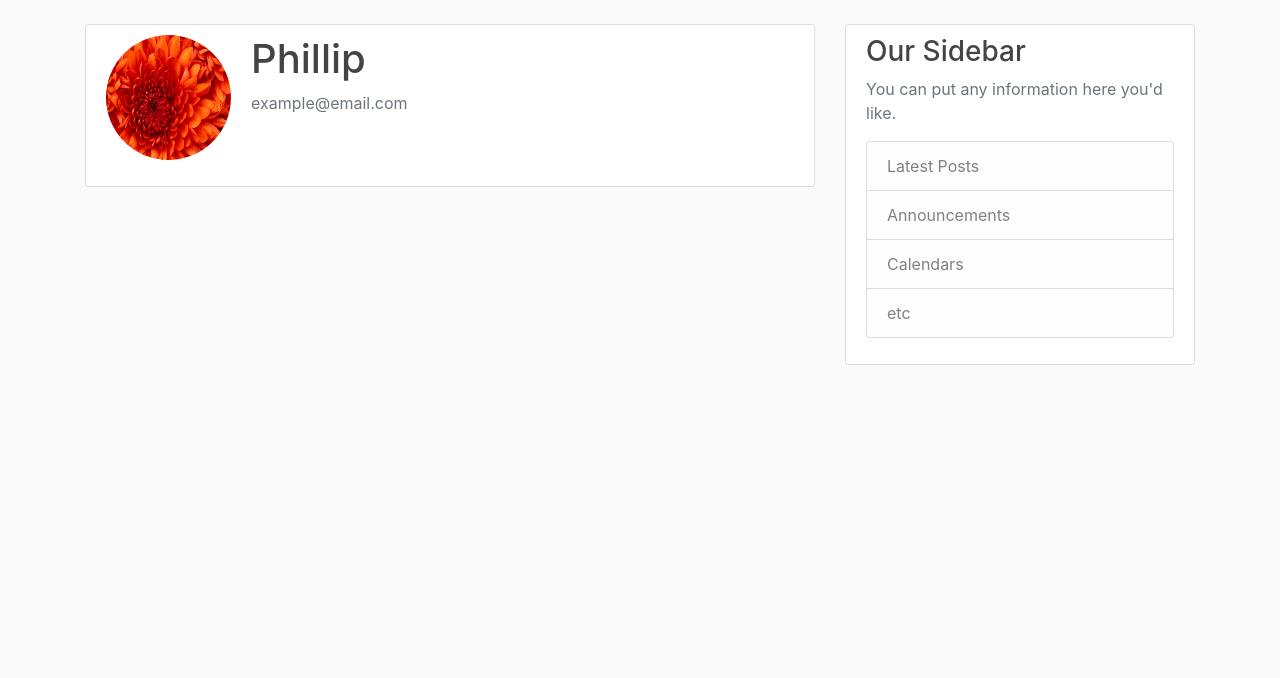
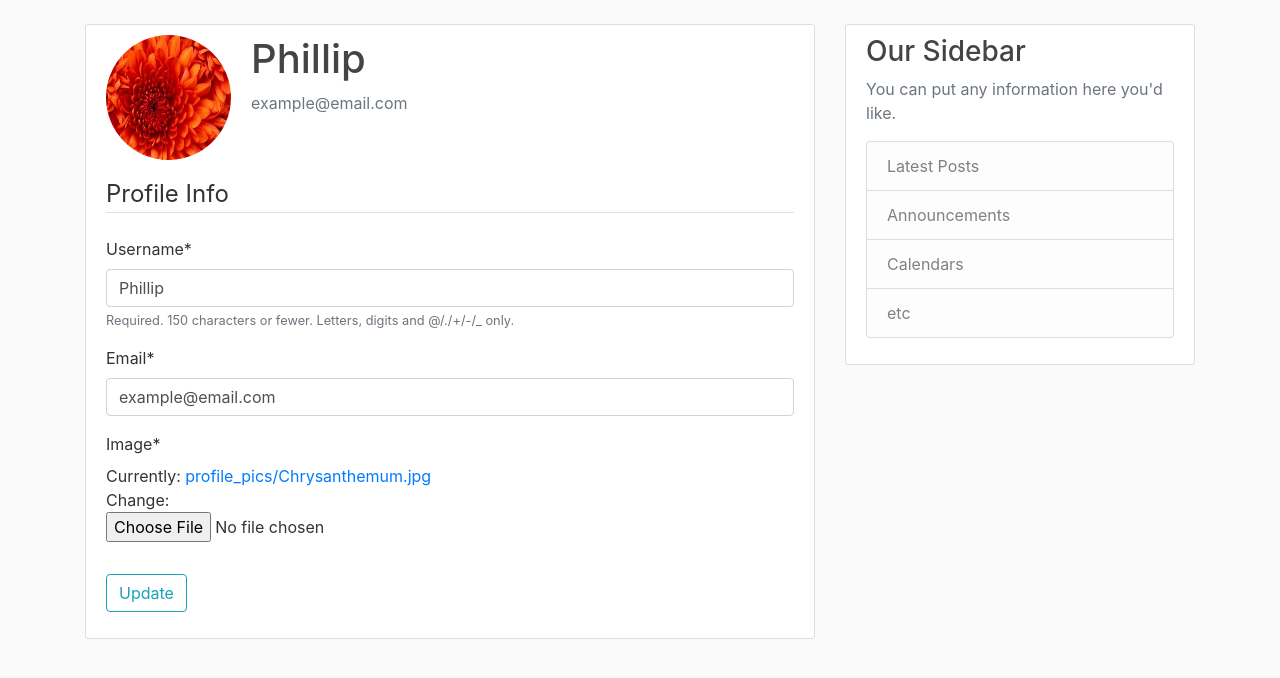
Before and after one commit to PhillipTodorov/djangoForumSite, a Django app: page /profile/ in a window 1280 px wide. Shown: the part 56-734 px from the top of the page. Run offline with Django 3.2, Linux system fonts and the light colour scheme; a user stored in the database is signed in; data comes from the database, SQL or seed files in the repository; both versions use the stored data as it was after the commit; some libraries are stand-ins or nearby versions.

Commit message:
made blog titles clickable and resized profile pictures

```diff
--- a/django_project/blog/templates/blog/home.html
+++ b/django_project/blog/templates/blog/home.html
@@ -2,12 +2,13 @@
 {% block content %}
 	{% for post in posts %}
 		<article class="media content-section">
+		  <img class="rounded-circle article-img" src="{{ post.author.profile.image.url }}">
 		  <div class="media-body">
 		    <div class="article-metadata">
 		      <a class="mr-2" href="#">{{ post.author }}</a>
 		      <small class="text-muted">{{ post.date_posted|date:"F d, Y" }}</small>
 		    </div>
-		    <h2><a class="article-title" href="#">{{ post.title }}</a></h2>
+		    <h2><a class="article-title" href="{% url 'post-detail' post.id %}">{{ post.title }}</a></h2>
 		    <p class="article-content">{{ post.content }}</p>
 		  </div>
 		</article>
--- a/django_project/blog/urls.py
+++ b/django_project/blog/urls.py
@@ -1,9 +1,11 @@
 from django.contrib import admin
+from .views import PostListView, PostDetailView
 from django.urls import path
 
 from . import views
 
 urlpatterns = [
-    path('', views.home, name='blog-home'),
+    path('', PostListView.as_view(), name='blog-home'),
+    path('post/<int:pk>/', PostDetailView.as_view(), name='post-detail'),
     path('about/', views.about, name='blog-about'),
 ]
--- a/django_project/django_project/settings.py
+++ b/django_project/django_project/settings.py
@@ -125,7 +125,6 @@ STATIC_URL = '/static/'
 MEDIA_ROOT = os.path.join(BASE_DIR, 'media')
 MEDIA_URL = '/media/'
 
-
 CRISPY_TEMPLATE_PACK = 'bootstrap4'
 
 LOGIN_REDIRECT_URL = 'blog-home'
--- a/django_project/django_project/urls.py
+++ b/django_project/django_project/urls.py
@@ -20,7 +20,6 @@ from django.conf.urls.static import static
 from django.urls import path, include
 from users import views as user_views
 
-
 urlpatterns = [
     path('admin/', admin.site.urls),
     path('register/', user_views.register, name='register'),
--- a/django_project/users/forms.py
+++ b/django_project/users/forms.py
@@ -1,6 +1,7 @@
 from django import forms
 from django.contrib.auth.models import User
 from django.contrib.auth.forms import UserCreationForm
+from .models import Profile
 
 class UserRegisterForm(UserCreationForm):
 	email = forms.EmailField()
@@ -8,3 +9,16 @@ class UserRegisterForm(UserCreationForm):
 	class Meta:
 		model = User
 		fields = ['username', 'email', 'password1', 'password2']
+
+
+class UserUpdateForm(forms.ModelForm):
+	email = forms.EmailField()
+
+	class Meta:
+		model = User
+		fields = ['username', 'email']
+
+class ProfileUpdateForm(forms.ModelForm):
+	class Meta:
+		model = Profile
+		fields = ['image']
--- a/django_project/users/models.py
+++ b/django_project/users/models.py
@@ -1,5 +1,6 @@
 from django.db import models
 from django.contrib.auth.models import User
+from PIL import Image
 
 class Profile(models.Model):
 	user = models.OneToOneField(User, on_delete=models.CASCADE)
@@ -7,3 +8,13 @@ class Profile(models.Model):
 
 	def __str__(self):
 		return f'{self.user.username} Profile'
+
+	def save(self):
+		super().save()
+
+		img = Image.open(self.image.path)
+
+		if img.height > 300 or img.width > 300:
+			output_size = (300,300)
+			img.thumbnail(output_size)
+			img.save(self.image.path)
--- a/django_project/users/templates/users/profile.html
+++ b/django_project/users/templates/users/profile.html
@@ -1,4 +1,3 @@
-
 {% extends "blog/base.html" %}
 {% load crispy_forms_tags %}
 {% block content %}
@@ -10,6 +9,16 @@
           <p class="text-secondary">{{ user.email }}</p>
         </div>
       </div>
-      <!-- FORM HERE -->
+        <form method="POST" enctype="multipart/form-data">
+        {% csrf_token %}
+        <fieldset class="form-group">
+          <legend class="border-bottom mb-4">Profile Info</legend>
+          {{ u_form|crispy }}
+          {{ p_form|crispy }}
+        </fieldset>
+        <div class="form-group">
+          <button class="btn btn-outline-info" type="submit">Update</button>
+        </div>
+      </form>
     </div>
 {% endblock content %}
--- a/django_project/users/views.py
+++ b/django_project/users/views.py
@@ -1,7 +1,7 @@
 from django.shortcuts import render, redirect
 from django.contrib import messages
 from django.contrib.auth.decorators import login_required
-from .forms import UserRegisterForm
+from .forms import UserRegisterForm, UserUpdateForm, ProfileUpdateForm
 
 def register(request):
 	if request.method == 'POST':
@@ -17,4 +17,21 @@ def register(request):
 
 @login_required
 def profile(request):
-	return render(request, 'users/profile.html')
+	if request.method == 'POST':
+		u_form = UserUpdateForm(request.POST, instance=request.user)
+		p_form = ProfileUpdateForm(request.POST, request.FILES, instance=request.user.profile)
+		if u_form.is_valid() and p_form.is_valid():
+			u_form.save()
+			p_form.save()
+			messages.success(request, f'Your account has been updated!')
+			return redirect('profile')
+	else:
+		u_form = UserUpdateForm(instance=request.user)
+		p_form = ProfileUpdateForm(instance=request.user.profile)
+
+
+	context = {
+		'u_form' : u_form,
+		'p_form' : p_form,
+	}
+	return render(request, 'users/profile.html', context)
```
Also changed, not shown: django_project/blog/templates/blog/post_detail.html (added, +14 -0 lines), django_project/blog/views.py (+12 -0 lines), django_project/db.sqlite3, django_project/media/profile_pics/Chrysanthemum.jpg.
